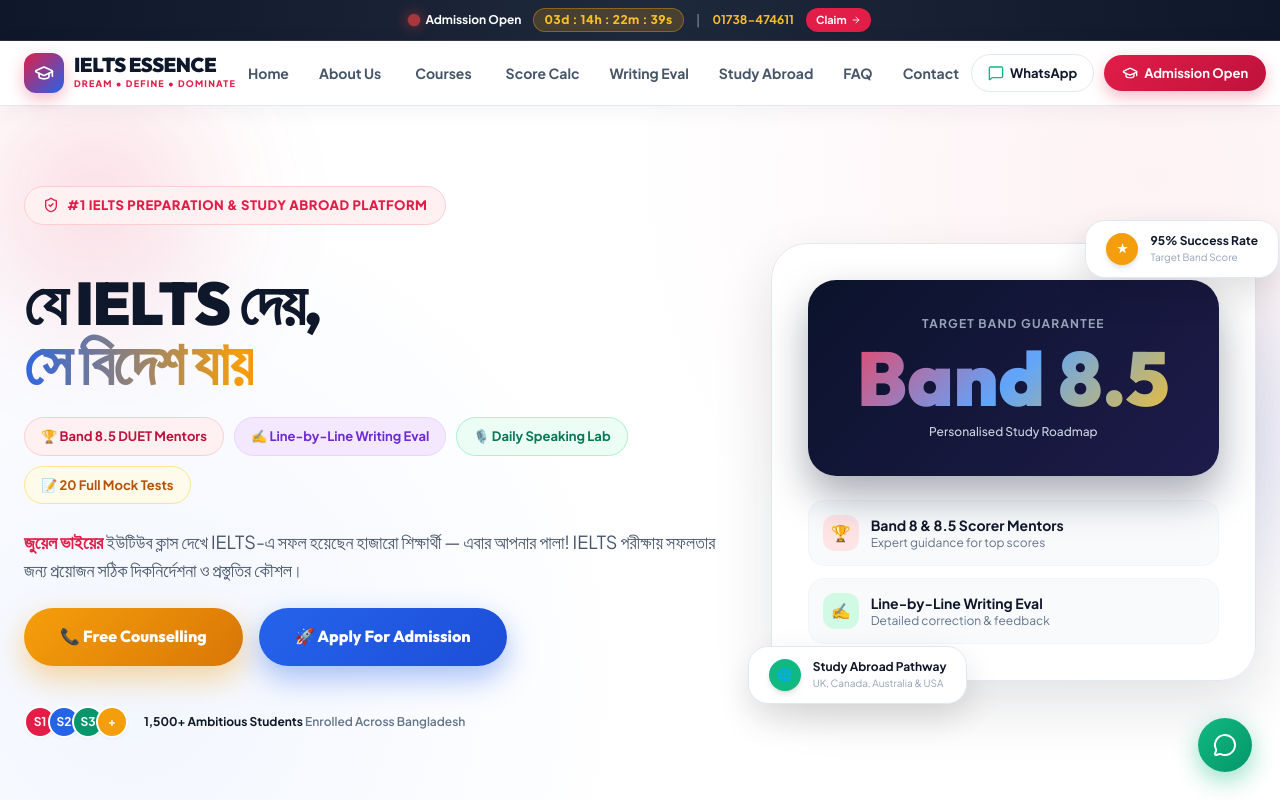
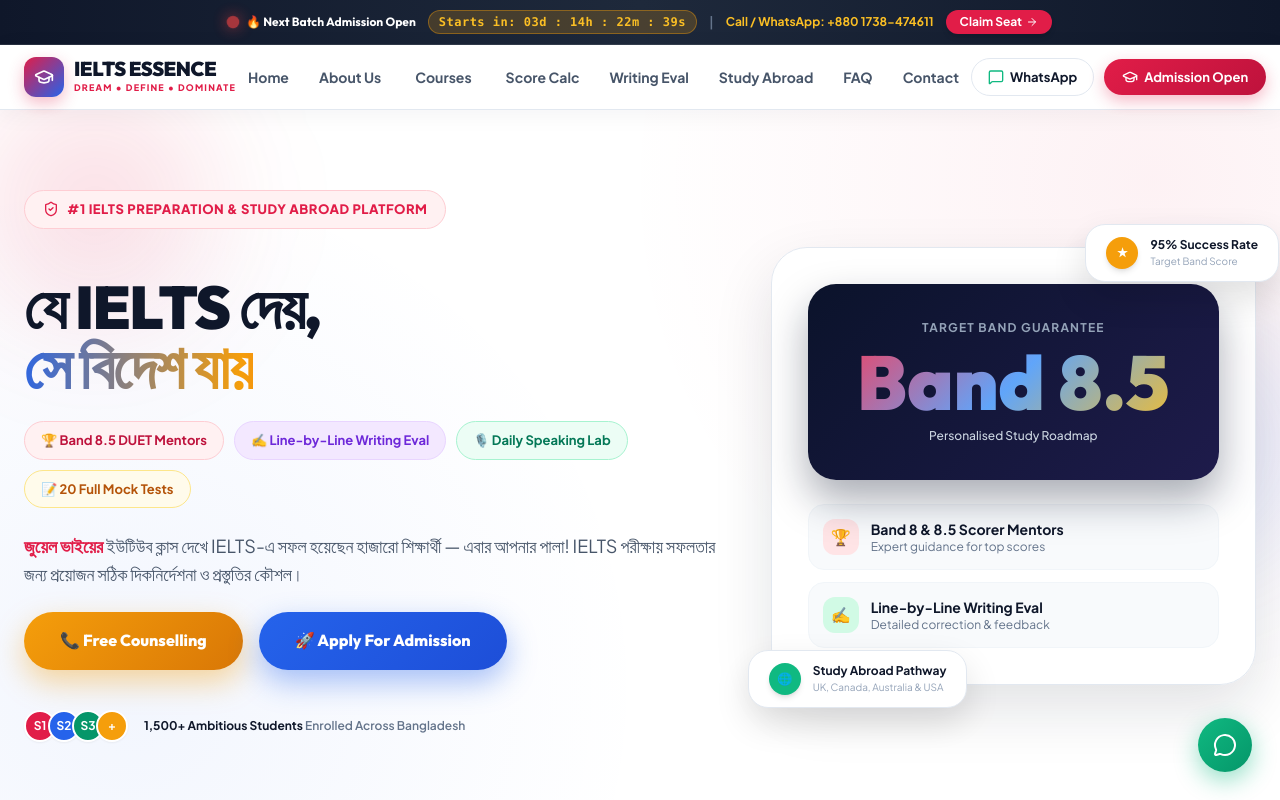
Before and after one commit to raihancsegit/ieltsessence, a Next.js app: page / in a window 1280 px wide. Shown: the top 800 px of the page. Built offline with nearby package versions, Linux system fonts and the light colour scheme.

Commit message:
feat(banner): restore full Next Batch Admission Open countdown banner with hotline and claim button

```diff
--- a/src/components/layout/AnnouncementBar.tsx
+++ b/src/components/layout/AnnouncementBar.tsx
@@ -30,22 +30,26 @@
   const format2 = (n: number) => n.toString().padStart(2, "0");
 
   return (
-    <div className="announcement-bar px-3 py-1.5 sm:py-2 text-xs text-center flex items-center justify-center gap-2 sm:gap-3 flex-wrap">
-      <div className="flex items-center gap-1.5">
+    <div className="announcement-bar px-3 py-2 text-xs text-center flex items-center justify-center gap-2 sm:gap-3 flex-wrap">
+      <div className="flex items-center gap-2">
         <span className="live-pulse-dot shrink-0"></span>
-        <span className="text-[11px] sm:text-xs font-bold text-white">Admission Open</span>
+        <span className="text-xs font-bold text-white font-heading">
+          🔥 Next Batch Admission Open
+        </span>
       </div>
-      <span className="timer-pill-badge text-[10px] sm:text-xs py-0.5 px-2">
-        {format2(timeLeft.days)}d : {format2(timeLeft.hours)}h : {format2(timeLeft.minutes)}m : {format2(timeLeft.seconds)}s
+      <span className="timer-pill-badge text-[11px] sm:text-xs py-0.5 px-2.5 font-mono">
+        Starts in: {format2(timeLeft.days)}d : {format2(timeLeft.hours)}h : {format2(timeLeft.minutes)}m : {format2(timeLeft.seconds)}s
       </span>
       <span className="hidden lg:inline text-slate-500">|</span>
-      <span className="hidden md:inline text-amber-400 font-bold text-xs">01738-474611</span>
+      <span className="hidden sm:inline text-amber-400 font-bold text-xs">
+        Call / WhatsApp: +880 1738-474611
+      </span>
       <button
         onClick={() => openModal("Next Batch Free Seat Claim")}
-        className="px-2.5 py-0.5 sm:py-1 bg-rose-600 hover:bg-rose-500 text-white rounded-full text-[10px] sm:text-[11px] font-bold transition-all flex items-center gap-1 cursor-pointer shadow-sm shrink-0"
+        className="px-3.5 py-1 bg-rose-600 hover:bg-rose-500 text-white rounded-full text-xs font-bold transition-all flex items-center gap-1 cursor-pointer shadow-md shrink-0 hover:scale-105"
       >
-        <span>Claim</span>
-        <ArrowRight className="w-2.5 h-2.5" />
+        <span>Claim Seat</span>
+        <ArrowRight className="w-3 h-3" />
       </button>
     </div>
   );
```
